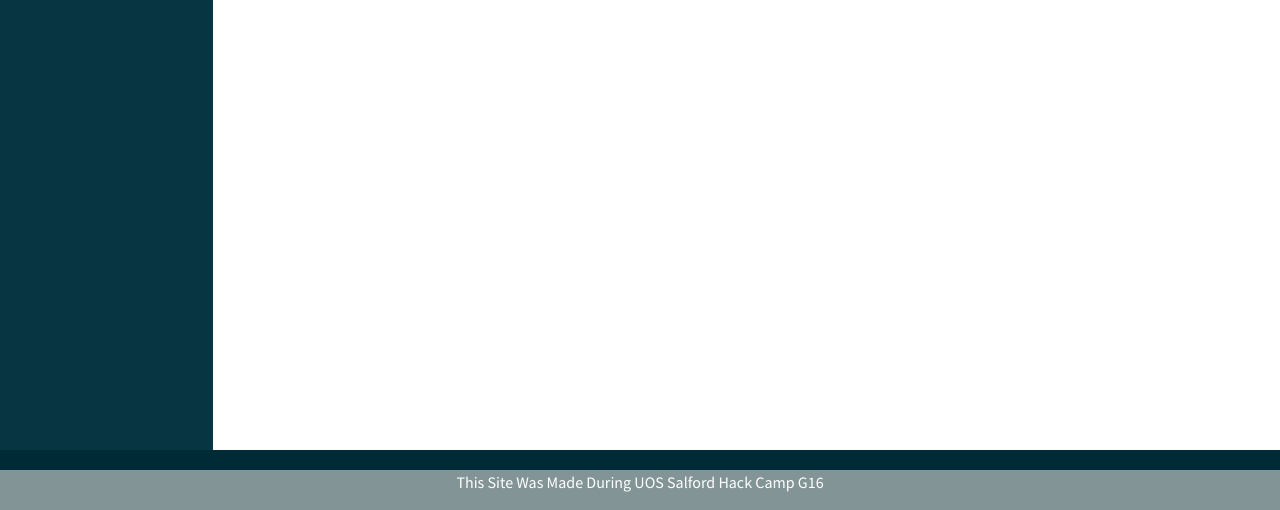
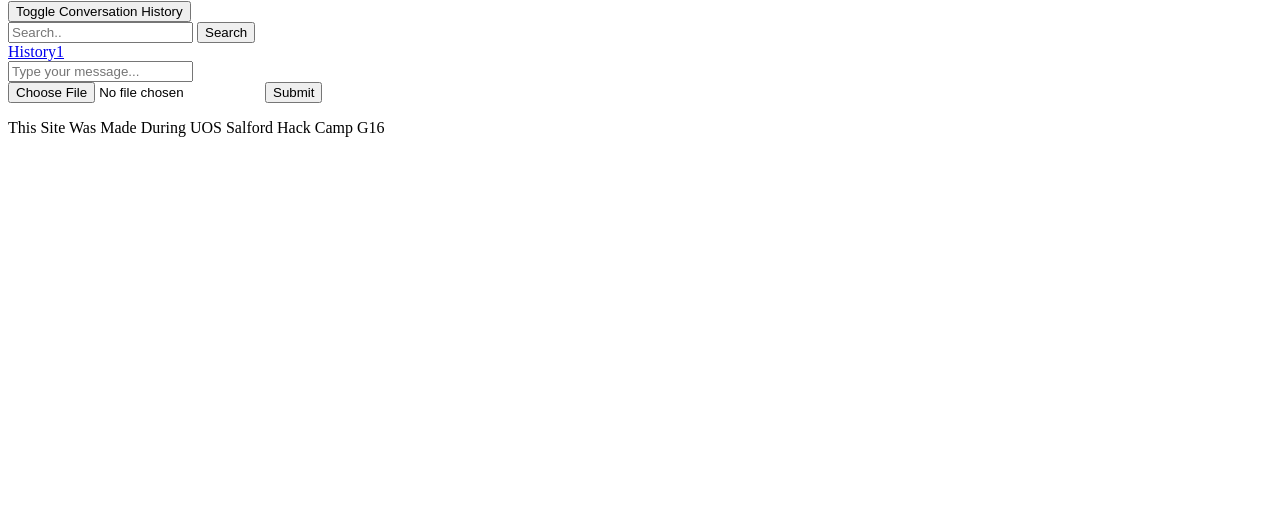
Before and after one commit to Beasta2768/HackCamp, a PHP site: page / in a window 1280 px wide. Shown: the part 350-860 px from the top of the page. After the commit the page ends 487 px from the top, so only its background shows below. Run offline with PHP 8.4, Linux system fonts and the light colour scheme.

Commit message:
This is the new Baseline

```diff
--- a/Views/index.phtml
+++ b/Views/index.phtml
@@ -1,3 +1,12 @@
 <?php require('template/header.phtml') ?>
+<!-- Chat -->
+<div id="chat-container">
+    <div id="chat-messages"></div>
+    <input type="text" id="user-input" placeholder="Type your message...">
+    <div id="file-upload">
+    <input type="file" id="myFile" name="filename">
 
-<?php require('template/footer.phtml') ?>
+    <input type="submit" id="submit_button" name="submit">
+    </div>
+</div>
+<?php require ('template/footer.phtml');
--- a/Views/template/header.phtml
+++ b/Views/template/header.phtml
@@ -1,34 +1,40 @@
 <!DOCTYPE html>
 <html lang="en">
 <head>
-    <meta charset="utf-8">
-    <meta http-equiv="X-UA-Compatible" content="IE=edge">
-    <meta name="viewport" content="width=device-width, initial-scale=1">
+    <link rel="stylesheet" href="../css/style.css">
+    <!--    <link rel="stylesheet" href="bootstrap.min.css">-->
+    <meta name="viewport" content="width=device-width, initial-scale=1.0">
 
-    <meta name="description" content="Ai Data with ABl">
-    <meta name="author" content="Group 16">
+    <title>Intelligent Mind</title>
 
-    <!-- Bootstrap core CSS -->
-    <link href="css/bootstrap.min.css" rel="stylesheet" >
+</head>
+<div class="header">
+    <!-- Change title -->
+    <h1><img src="../image/banner2.jpeg" id="logo" alt="LOGO"> </h1>
+</div>
+<!-- MENU Page perhaps Chat history -->
+<body class="nav-open">
+<main class="main">
+    <button type="button" onclick="toggleNav()">Toggle Conversation History</button>
+</main>
+<nav class="nav">
+    <div class="search">
+        <input type="text" placeholder="Search..">
+        <button type="button" class="btn btn-success">Search</button>
+    </div>
+    <div class="nav-links-container">
+        <a class="nav-link" href="#"> <!-- change this to match conversation history -->
+            <span class="nav-text">History1</span>
+        </a>
+    </div>
+</nav>
 
-    <!--Custom Css For Minor Adjustments   -->
-    <link href="css/my-style.css" rel="stylesheet" >
+<script>
+    function toggleNav() {
+        document.body.classList.toggle("nav-open");
+    }
 
-    <title><?php echo $view->pageTitle; ?></title>
-</head>
-
-<body role="document" >
-
-<div class="container-fluid">
-    <div class="row flex-nowrap">
-        <div class="col-auto col-md-2 col-xl-2 px-sm-2 px-0 bg-dark">
-            <div class="d-flex flex-column align-items-center align-items-sm-start px-3 pt-2 text-white min-vh-100">
-                <a href="/" class="d-flex align-items-center pb-3 mb-md-0 me-md-auto text-white text-decoration-none">
-                    <span class="fs-5 d-none d-sm-inline"> <?php echo $view->pageTitle ?> </span>
-                </a>
-                <!--Sidebar List Goes Here-->
-                <hr>
-            </div>
-        </div>
-        <div class="col py-3 bg-white">
-        <main class=" text-center m-auto">
+    document.querySelector(".nav-close").addEventListener("click", () => {
+        toggleNav();
+    })
+</script>
--- a/css/my-style.css
+++ /dev/null
@@ -1,13 +0,0 @@
-#title {
-    margin-top: 12px;
-    background-color: #fff;
-    color: #000;
-
-}
-
-#footer {
-    margin-top: 20px;
-    text-align: center;
-    background-color: #000;
-    color: #fff;
-}
--- a/index.php
+++ b/index.php
@@ -1,6 +1,6 @@
 <?php
+$view = new stdClass();
+$view->pageTitle = 'Intelligent Minds';
 
-$view = new stdClass();
-$view->pageTitle = 'Home Page';
 
 require_once('Views/index.phtml');
```
